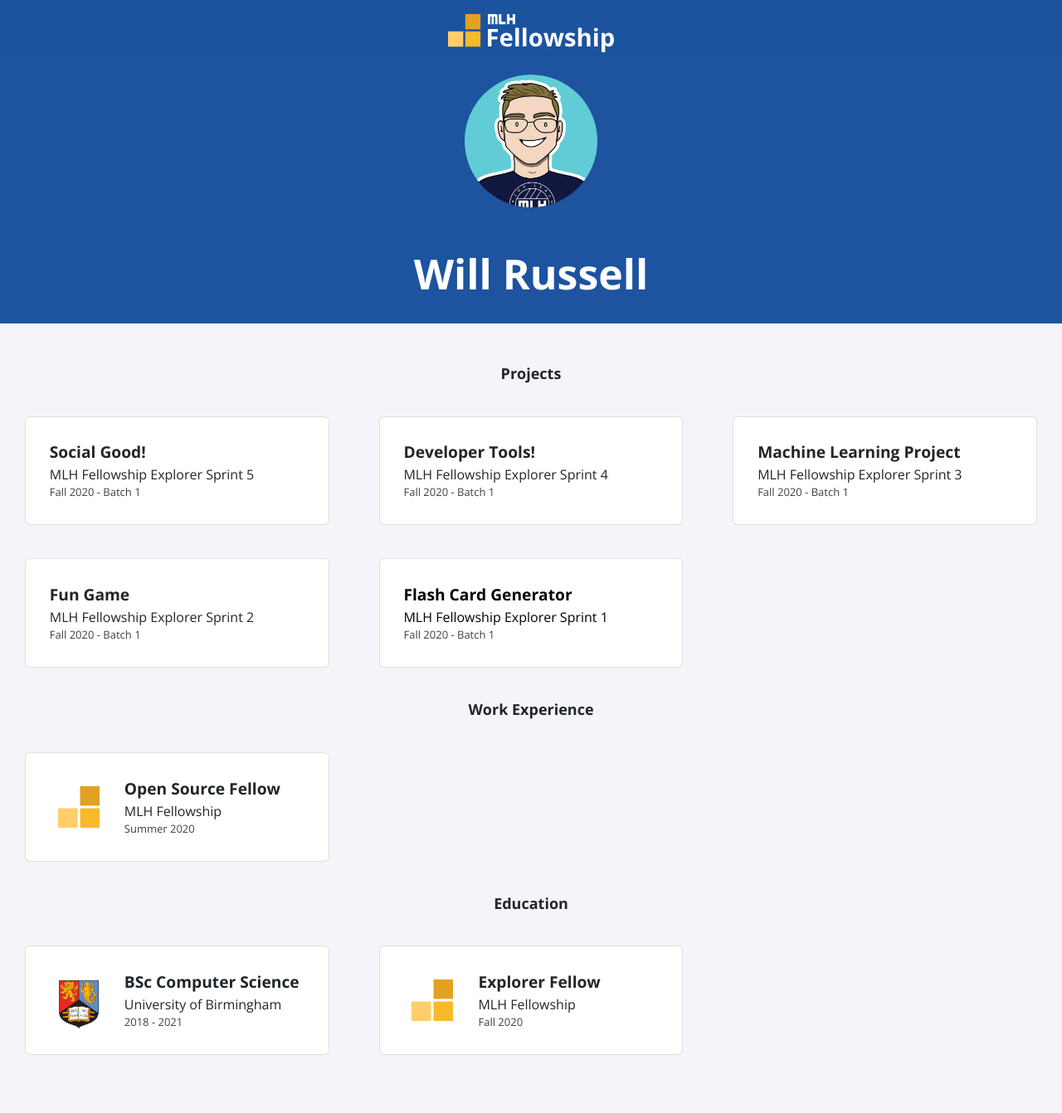
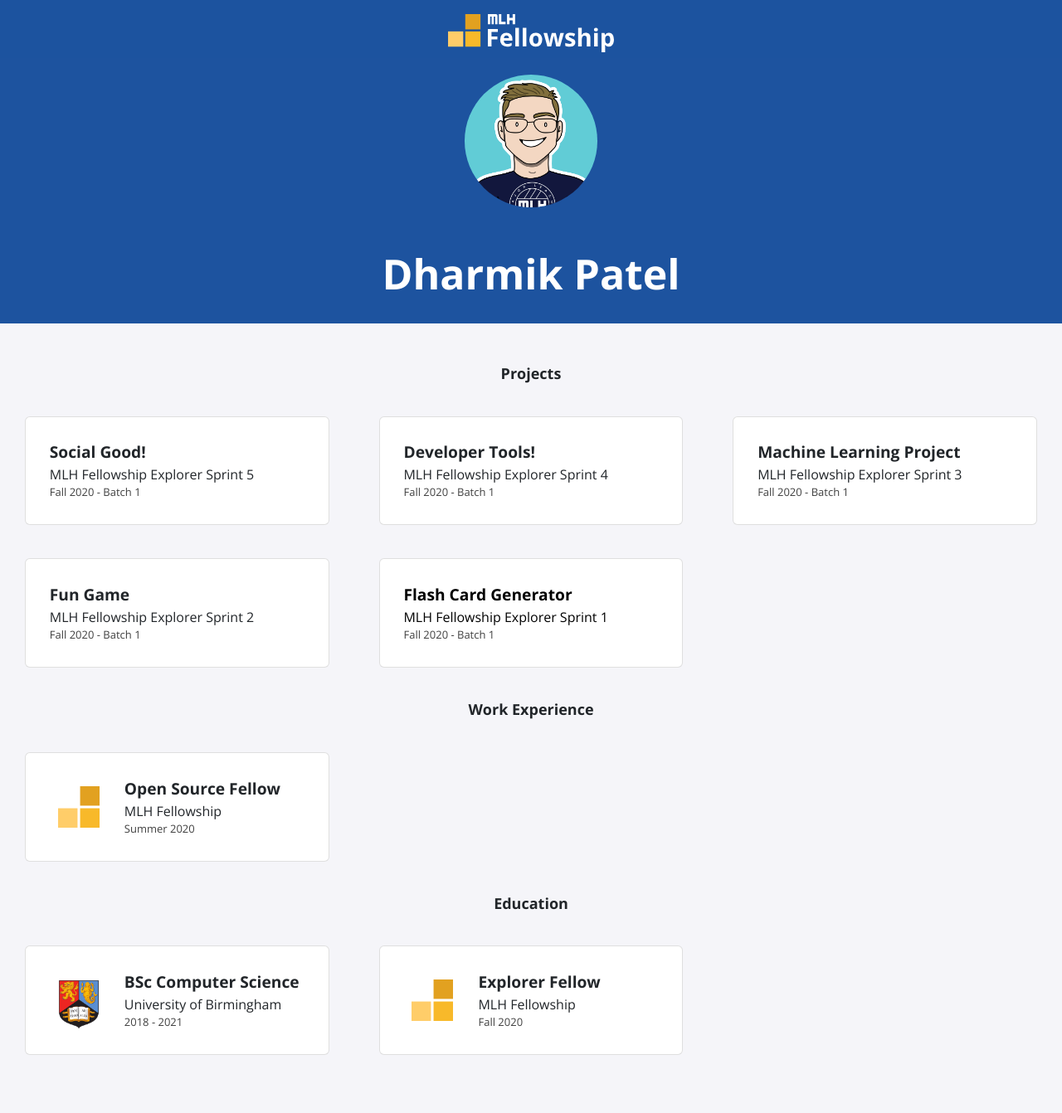
Before and after one commit to DharPtl/DharPtl.github.io, a Jekyll site: the page built from index.html, in a window 1280 px wide. Shown: the whole page at 83% size. Built offline with Jekyll 4.4.1, drawn with Linux system fonts in a browser that asks for light colours; nearby versions of some CDN libraries.

Commit message:
Update_config.yml to include new name etc.

```diff
--- a/_config.yml
+++ b/_config.yml
@@ -1,13 +1,13 @@
-title: "Will Russell"
-email: fellowship@mlh.io
+title: "Dharmik Patel"
+email: dharwlu@gmail.com
 description: >- # this means to ignore newlines until "baseurl:"
   Write an awesome description for your new site here. You can edit this
   line in _config.yml. It will appear in your document head meta (for
   Google search results) and in your feed.xml site description.
 baseurl: "/"
-url: "/portfolio-template"
-twitter_username: mlhacks
-github_username:  mlh-fellowship
+url: "https://DharPtl.github.io/"
+twitter_username: N/A
+github_username:  DharPtl
 
 sass:
   sass_dir: _sass
```
